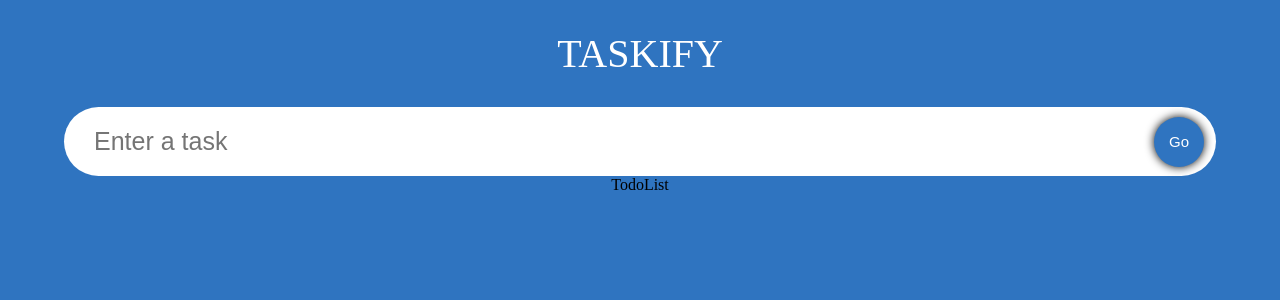
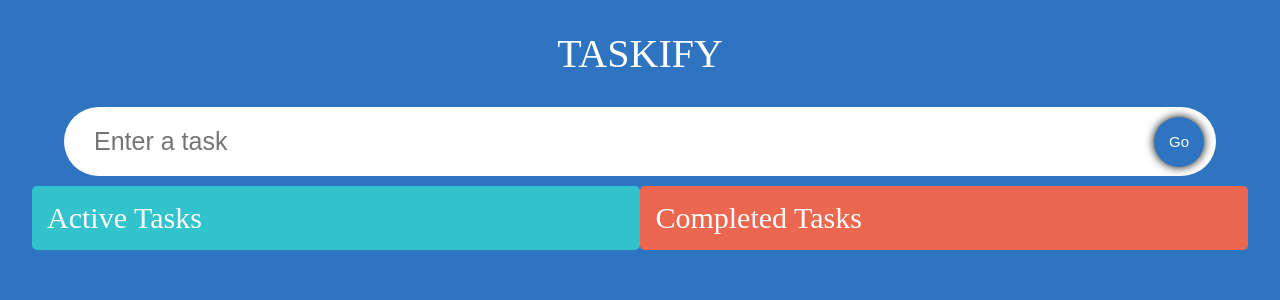
Before and after one commit to phillipgalbraith/typescript-tutorial1, a React (Create React App) app: page / in a window 1280 px wide. Shown: the top 300 px of the page. Built offline with nearby package versions, Linux system fonts and the light colour scheme; the HTML template or start-up script is replaced by a standard one; a web font is replaced by a local one.

Commit message:
preparing to add drag n drop

```diff
--- a/src/App.tsx
+++ b/src/App.tsx
@@ -17,7 +17,6 @@
     }
   };
 
-  console.log(todos);
 
   return <div className = "App">
     <span className="heading">Taskify</span>
--- a/src/components/InputFeild.tsx
+++ b/src/components/InputFeild.tsx
@@ -21,7 +21,7 @@
           placeholder="Enter a task"
           className="input_box"
           />
-        <button className="input__submit" type="submit">
+        <button className="input_submit" type="submit">
             Go
         </button>
     </form>
--- a/src/components/SingleTodo.tsx
+++ b/src/components/SingleTodo.tsx
@@ -1,4 +1,4 @@
-import React, { useState } from 'react';
+import React, { useRef, useState, useEffect } from 'react';
 import { Todo } from '../model';
 import { AiFillEdit, AiFillDelete } from "react-icons/ai";
 import { MdDone } from "react-icons/md";
@@ -34,6 +34,12 @@
     setEdit(false);
   }
 
+  useEffect(() => {
+    inputRef.current?.focus();
+  }, [edit])
+
+  const inputRef = useRef<HTMLInputElement>(null);
+
   return <form className="todos__single" onSubmit={(e)=>handleEdit(e,todo.id)}>
     { edit? (
         <input
--- a/src/components/TodoList.tsx
+++ b/src/components/TodoList.tsx
@@ -8,7 +8,11 @@
 
 const TodoList: React.FC<Props> = ({ todos, setTodos }: Props) => {
   return (
+    <div className="container">
       <div className="todos">
+        <span className="todos__heading">
+          Active Tasks
+        </span>
           {
           todos.map( (todo) => (
               <SingleTodo
@@ -18,7 +22,21 @@
                 setTodos = {setTodos}/>
             ))
           }
-    TodoList</div>
+        </div>
+        <div className="todos remove">
+          <span className="todos__heading">Completed Tasks</span>
+          {
+            todos.map( (todo) => (
+              <SingleTodo
+                todo = { todo }
+                key = { todo.id }
+                todos = { todos }
+                setTodos = {setTodos}/>
+            ))
+          }
+        </div>
+      </div>
+
   )
 }
 
--- a/src/components/styles.css
+++ b/src/components/styles.css
@@ -20,7 +20,7 @@
     outline: none;
 }
 
-.input__submit {
+.input_submit {
     position: absolute;
     width: 50px;
     height: 50px;
@@ -44,23 +44,40 @@
     box-shadow: 0 0 5px black;
 }
 
+.container {
+    display: flex;
+    width: 95%;
+    margin-top: 10px;
+    justify-content: space-between;
+    align-items: flex-start;
+}
 .todos {
     display: flex;
-    justify-content: space-evenly;
-    width: 90%;
-    flex-wrap: wrap;
+    width: 47.5%;
+    flex-direction: column;
+    padding: 15px;
+    border-radius: 5px;
+    background-color: rgb(50, 195, 205);
+}
+
+.todos__heading {
+    font-size: 30px;
+    color: white;
 }
 
 .todos__single {
     display: flex;
-    flex-wrap: nowrap;
-    width: 29.5%;
     border-radius: 5px;
     padding: 20px;
     margin-top: 15px;
     background-image: url("https://img.freepik.com/free-photo/crumpled-yellow-paper-background-close-up_60487-2390.jpg?size=626&ext=jpg");
+    transition: 0.2s;
 }
 
+.todos__single:hover{
+    box-shadow: 0 0 5px black;
+    transform: scale(1.03);
+}
 .todos__single--text {
     z-index: 1;
     padding: 5px;
@@ -85,9 +102,14 @@
     .todos__single--text {
         width: 100%;
         align-items: space-between;
+        border: none;
     }
 
     .todos__single div {
         width: 60px;
     }
 }
+
+.remove {
+    background-color: rgb(235, 103, 80);
+}
```
Also changed, not shown: src/model.ts (+35 -0 lines), 1 other file (tests, documents, lock files or other folders). Lines whose indentation alone changed are shown as unchanged.
